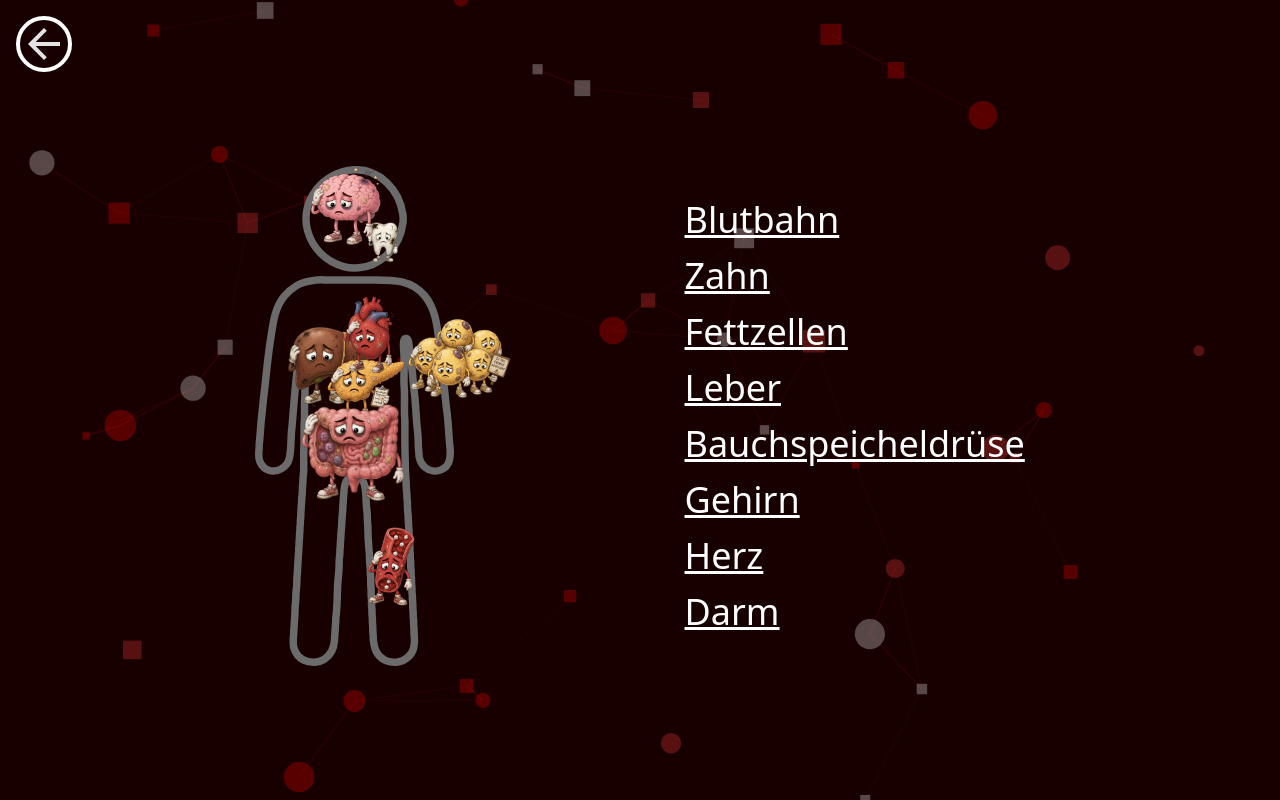
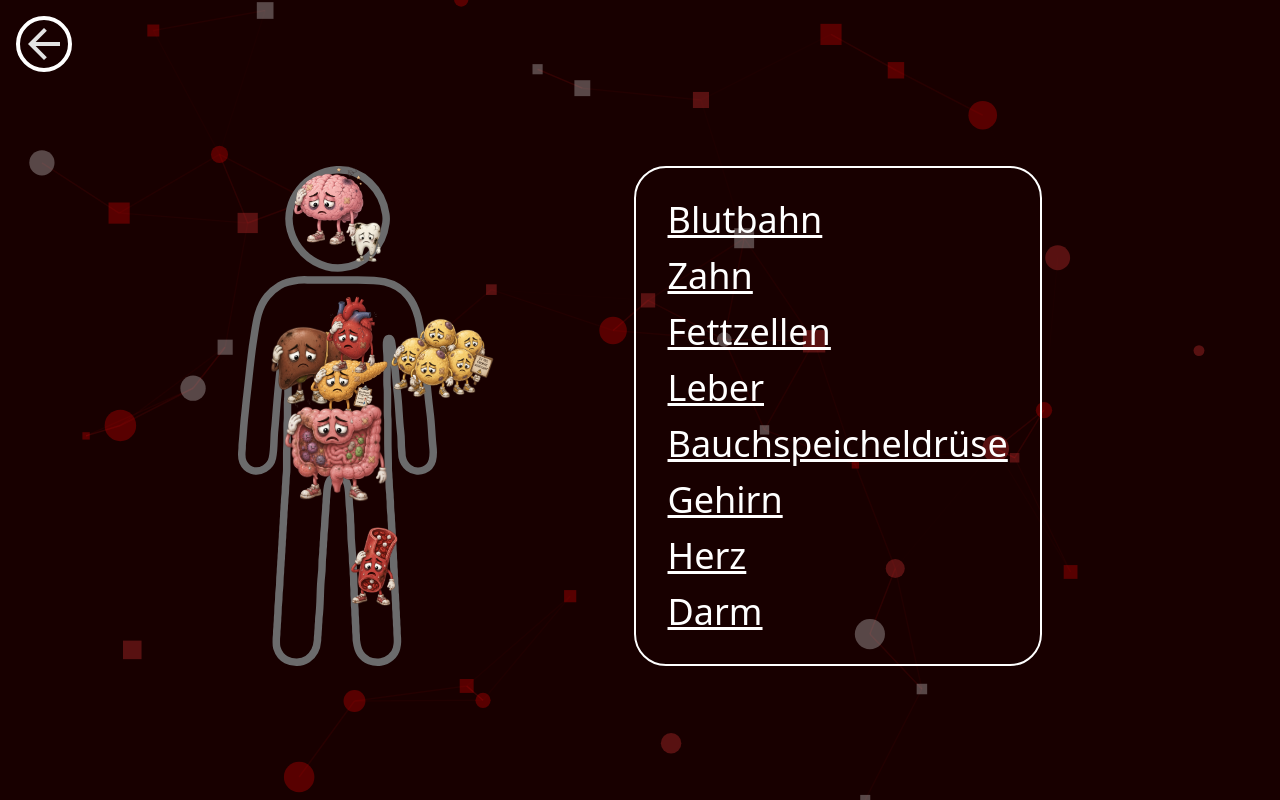
Before and after one commit to JDeinhardt/BlutzuckerClickAdventure, a SvelteKit app: page /game in a window 1280 px wide. Built offline with nearby package versions, Linux system fonts and the light colour scheme; a web font is replaced by a local one.

Commit message:
two borders

```diff
--- a/src/routes/+page.svelte
+++ b/src/routes/+page.svelte
@@ -15,7 +15,7 @@
       name="name"
       type="text"
       placeholder="z.B. Hannes"
-      class="border-black border-4 rounded-xl p-4 mt-4"
+      class="border-white border-4 rounded-xl p-4 mt-4"
       bind:value={name}
     />
     <button
--- a/src/routes/game/+page.svelte
+++ b/src/routes/game/+page.svelte
@@ -92,7 +92,9 @@
         />
       </button>
     </div>
-    <div class="flex flex-col space-y-4 justify-center">
+    <div
+      class="flex flex-col space-y-4 justify-center border-white border-2 rounded-4xl p-8"
+    >
       {#each bodyParts as part}
         <a
           href="/selected/?name={name}&organ={part.name}"
```
